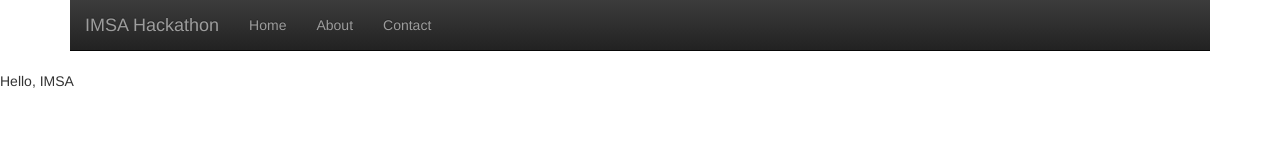
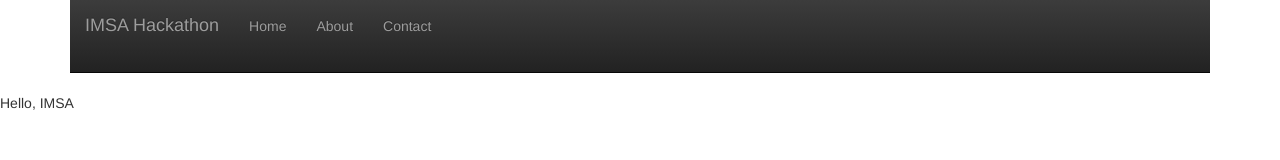
Before and after one commit to ashabayev/imsa-web-dev-workshop, a plain HTML site: page index.html in a window 1280 px wide. Drawn offline with nearby package versions, Linux system fonts and the light colour scheme.

Commit message:
Update index.html

```diff
--- a/index.html
+++ b/index.html
@@ -17,7 +17,7 @@
           <div class="navbar-header">
             <a class="navbar-brand" href="https://www.imsa.edu/">IMSA Hackathon</a>
           </div>
-          <div id="navbar" class="navbar-collapse collapse">
+          <div id="navbar" class="navbar">
             <ul class="nav navbar-nav">
               <li><a href="#">Home</a></li>
               <li><a href="about.html">About</a></li>
```
